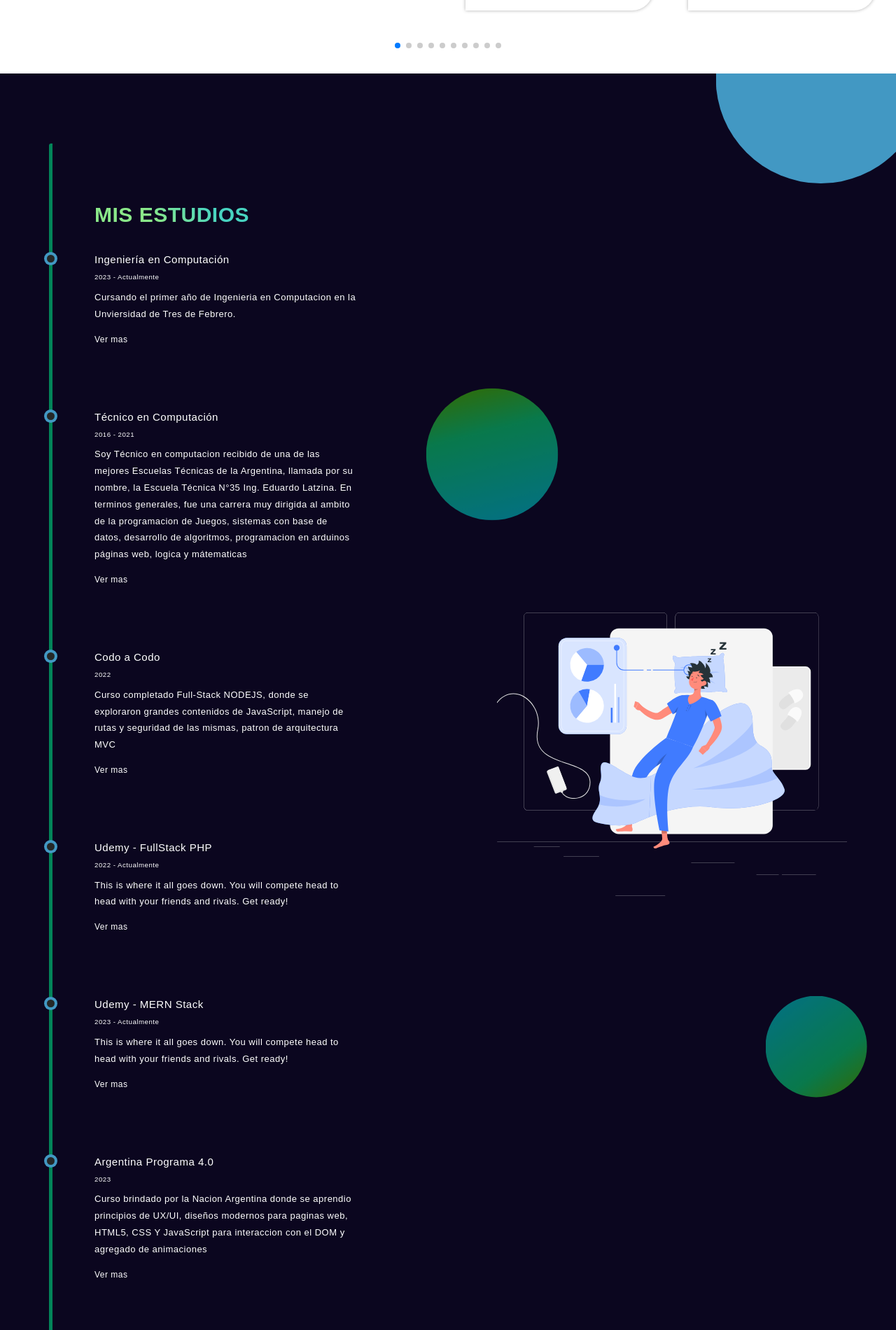
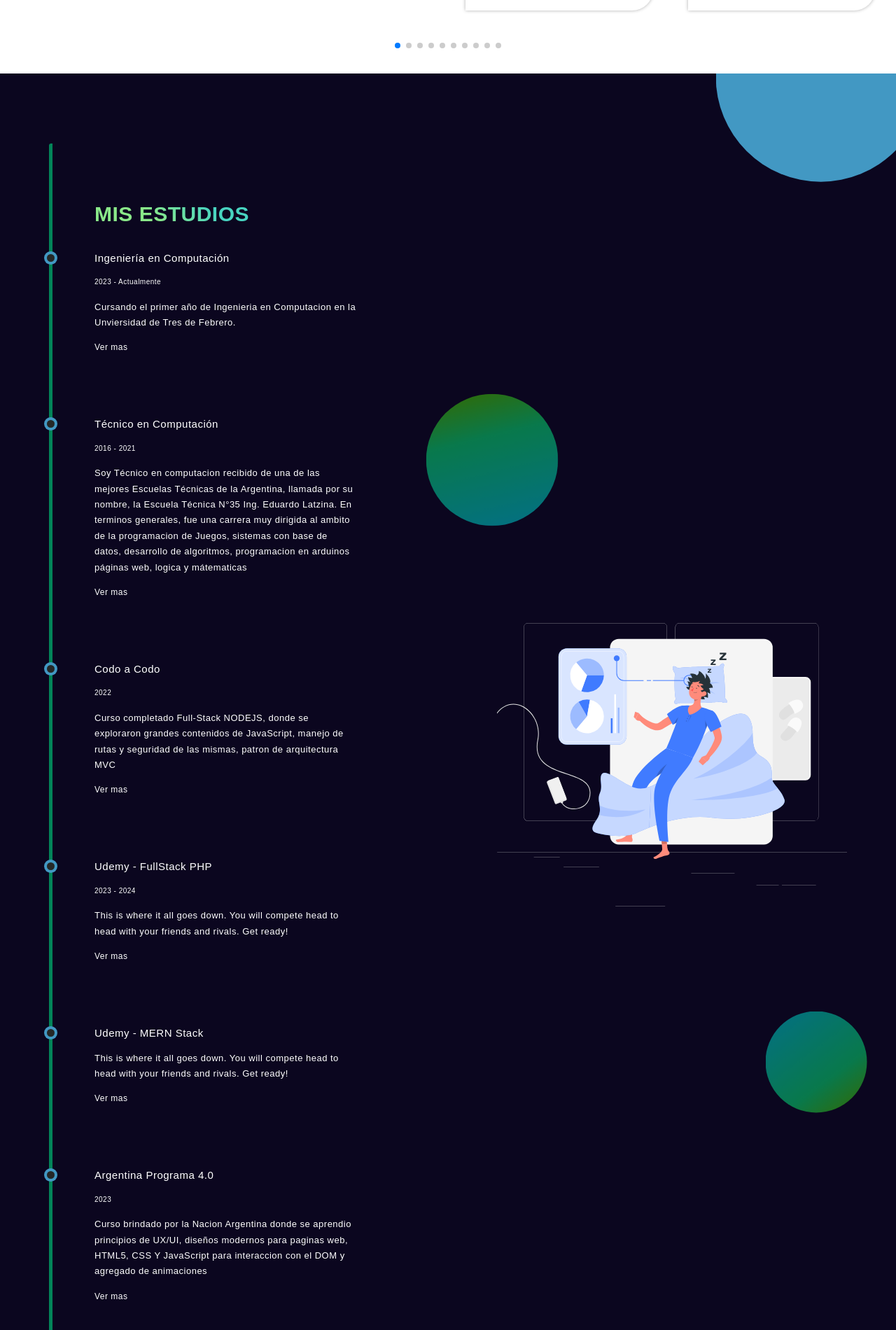
Before and after one commit to gonzajs04/Portafolio, a PHP site: page / in a window 1280 px wide. Shown: the part 2757-4657 px from the top of the page at 70% size. Run offline with PHP 8.4, Linux system fonts and the light colour scheme; some libraries are stand-ins or nearby versions.

Commit message:
style: se estilizo y se cambio el atributo de date de los estudios. Se cambio la fecha por un span que la muestre. Se debe hacer un cambio completo en todo el proyecto. Muy spaghetti

```diff
--- a/includes/templates/header.php
+++ b/includes/templates/header.php
@@ -57,8 +57,6 @@
         </button>
 
 
-        <div class="contenido-navegacion">
-
 
 
             <nav class="navegacion">
@@ -79,12 +77,12 @@
 
                     <li><a href="#contact" class="smooth">Contacto</a></li>
                     <li><a href="https://www.linkedin.com/in/gonza-hernandez/">Linkedin</a></li>
-                    <li><a href="https://github.com/gonzajs04?tab=repositories">GitHub</a></li>
-                    <li><a href="/cv.pdf" download="cv">CV</a></li>
+                    <li><a href="https://github.com/gonzajs04">GitHub</a></li>
+                    <li><a href="/cv.docx" download="cv">CV</a></li>
                 </ul>
 
             </nav>
-        </div>
+
         <?php if ($inicio === true) { ?>
             <div class="header_img">
 
--- a/includes/templates/studies.php
+++ b/includes/templates/studies.php
@@ -5,17 +5,18 @@
             <ul class="timeline">
                 <h2>Mis estudios</h2>
 
-                <li class="event" data-date="2023 - Actualmente">
+                <li class="event">
                     <h3>Ingeniería en Computación</h3>
-
+                    <span>2023 - Actualmente</span>
                     <p class="event-text">Cursando el primer año de Ingenieria en Computacion en la Unviersidad de Tres de Febrero.</p>
                     <div class="vermas">
                         <p>Ver mas</p>
                     </div>
                 </li>
 
-                <li class="event" data-date="2016 - 2021">
+                <li class="event" >
                     <h3>Técnico en Computación</h3>
+                    <span>2016 - 2021</span>
                     <p class="event-text">Soy Técnico en computacion recibido de una de las mejores Escuelas Técnicas de la Argentina, llamada por su nombre, la Escuela Técnica N°35 Ing. Eduardo Latzina. En terminos generales, fue una carrera muy dirigida al ambito de la programacion de Juegos, sistemas con base de datos, desarrollo de algoritmos, programacion en arduinos páginas web, logica y mátematicas </p>
                     <div class="vermas">
                         <p>Ver mas</p>
@@ -23,29 +24,33 @@
 
                 </li>
 
-                <li class="event" data-date="2022">
+                <li class="event">
                     <h3>Codo a Codo</h3>
+                    <span>2022</span>
                     <p class="event-text">Curso completado Full-Stack NODEJS, donde se exploraron grandes contenidos de JavaScript, manejo de rutas y seguridad de las mismas, patron de arquitectura MVC </p>
                     <div class="vermas">
                         <p>Ver mas</p>
                     </div>
                 </li>
-                <li class="event" data-date="2022 - Actualmente">
+                <li class="event">
                     <h3>Udemy - FullStack PHP</h3>
+                    <span>2023 - 2024</span>
                     <p class="event-text">This is where it all goes down. You will compete head to head with your friends and rivals. Get ready!</p>
                     <div class="vermas">
                         <p>Ver mas</p>
                     </div>
                 </li>
-                <li class="event" data-date="2023 - Actualmente">
+                <li class="event" >
                     <h3>Udemy - MERN Stack</h3>
+
                     <p class="event-text">This is where it all goes down. You will compete head to head with your friends and rivals. Get ready!</p>
                     <div class="vermas">
                         <p>Ver mas</p>
                     </div>
                 </li>
-                <li class="event" data-date="2023">
+                <li class="event">
                     <h3>Argentina Programa 4.0</h3>
+                    <span>2023</span>
                     <p class="event-text">Curso brindado por la Nacion Argentina donde se aprendio principios de UX/UI, diseños modernos para paginas web, HTML5, CSS Y JavaScript para interaccion con el DOM y agregado de animaciones</p>
                     <div class="vermas">
                         <p>Ver mas</p>
@@ -61,7 +66,7 @@
         <div class="img-studies">
             <picture>
 
-                <img loading="lazy" src='src/img/studyimg.svg' alt="Imagen estudio">
+                <img loading="lazy" src='build/img/studyimg.svg' alt="Imagen estudio">
             </picture>
         </div>
 
--- a/src/scss/base/_variables.scss
+++ b/src/scss/base/_variables.scss
@@ -1,7 +1,7 @@
 $fuentePrincipal: 'Inter Variable', sans-serif;
 
 // Tamaño de Media Queries
-$telefonoXs: 440px;
+$telefonoXs: 230px;
 $telefono: 440px;
 $tablet: 768px;
 $desktop: 1024px;
--- a/src/scss/layout/_contacto.scss
+++ b/src/scss/layout/_contacto.scss
@@ -3,7 +3,6 @@
 
 .contact {
     position: relative;
-    z-index: 10000;
     background-color: white;
     padding: 5rem 0;
     -webkit-box-shadow: 0px 1px 5px 0px rgb(167, 167, 167);
--- a/src/scss/layout/_dark-mode.scss
+++ b/src/scss/layout/_dark-mode.scss
@@ -58,9 +58,9 @@ body {
       }
 
       .proyecto {
-        -webkit-box-shadow: 0px 0px 3px .2px rgb(0, 64, 148);
-        -moz-box-shadow: 0px 0px 3px .2px rgb(0, 64, 148);
-        box-shadow: 0px 0px 3px .2px rgb(0, 64, 148);
+        -webkit-box-shadow: 0px 0px 3px .2px rgb(16, 16, 16);
+        -moz-box-shadow: 0px 0px 3px .2px rgb(18, 18, 18);
+        box-shadow: 0px 0px 3px .2px rgb(19, 19, 19);
         background-color: rgb(17, 17, 17);
 
         h3 {
--- a/src/scss/layout/_navegacion.scss
+++ b/src/scss/layout/_navegacion.scss
@@ -3,36 +3,23 @@
 
 
 .contenido-navegacion{
-    position: fixed;
     width: 100%;
 
     height: 100%;
-
     @include m.desktop{
         position: absolute;
     }
 
-    ul{
-        list-style: none;
-        padding: 0;
-        width: 100%;
-        text-align: center;
-        li{
-            padding: .7rem 0;
-            &:hover{
-                border-left: 3px solid #3232f6;
-                transition: border .5s;
-            }
-        }
-    }
+
+}
 
 /*NAVEGACION*/
     .navegacion{
+        position: fixed;
         transition: all .5s ease-in-out;
-        position: relative;
-        background-color: #1c1c1c87;
+        background-color: #1c1c1cc8;
         visibility: hidden;
-        max-width: 0;
+        min-width: 0;
         height: 100%;
         display: flex;
         flex-direction: column;
@@ -47,29 +34,32 @@
             letter-spacing: .5px;
             font-size: 20px;
         }
+        .lista-nav{
+            text-align: center;
+            padding: 0;
+            li{
+                list-style: none;
+                padding: 0;
+            }
+        }
         &.visible{
             visibility: visible;
             opacity: 1;
-             max-width: 100%;
+             min-width: 100%;
              z-index: 10000;
 
              transition: all .5s ease-in-out;
+             @include m.tablet{
+                min-width: 300px;
+
+             }
           }
     }
 
-    /*TABLET NAVEGACION*/
-   @include m.tablet{
-    .navegacion{
 
-        &.visible{
 
-             max-width: 300px;
 
-          }
-    }
 
-   }
-}
 
 .toggle{
     z-index: 10000;
--- a/src/scss/layout/_proyectos.scss
+++ b/src/scss/layout/_proyectos.scss
@@ -32,7 +32,7 @@
 
 .proyectos {
     position:relative;
-    z-index: 10000;
+
     padding: 0;
 
     @include m.tablet {
--- a/src/scss/layout/_sobremi.scss
+++ b/src/scss/layout/_sobremi.scss
@@ -180,7 +180,6 @@ ul{
         position: relative;
         display: block;
         height: 60px;
-        z-index: 999999999;
         p{
             top: 0;
 
--- a/src/scss/layout/_studies.scss
+++ b/src/scss/layout/_studies.scss
@@ -45,7 +45,7 @@
     letter-spacing: 0.5px;
     position: relative;
     line-height: 1.4em;
-    font-size: 1.7rem;
+
     padding: 50px;
     @include m.tablet{
         padding: 50px;
@@ -100,7 +100,7 @@
         padding: 0;
 
         h3 {
-            margin: 3rem 0;
+            margin-bottom: 1rem;
             font-size: 1.5rem;
 
             @include m.desktopXL {
@@ -109,6 +109,11 @@
 
             }
         }
+
+        span{
+            font-size: 1rem;
+        }
+
 
         &:last-of-type {
             padding-bottom: 0;
@@ -123,31 +128,7 @@
             top: 0;
         }
 
-        &:before {
-            top: 50px;
-            font-size: 0.57em;
 
-            @include m.telefono{
-                top: 25px;
-
-            }
-            @include m.desktopXL {
-                top: 0;
-                left: (((120px * 0.6) + 50px + 4px + 11px + (4px * 2)) * 1.5) * -1;
-                font-size: 0.9em;
-
-            }
-
-            color: fade(white, 40%);
-            content: attr(data-date);
-            font-weight: 100;
-
-            @include m.desktopXL {
-                text-align: right;
-            }
-
-            min-width: 150px;
-        }
 
         &:after {
             box-shadow: 0 0 0 4px #4298c3;
@@ -161,7 +142,6 @@
         }
 
         .event-text {
-
             color: white;
             font-size: 1.1rem;
             overflow: hidden;
```
Also changed, not shown: build/css/app.css, 3 other files.
